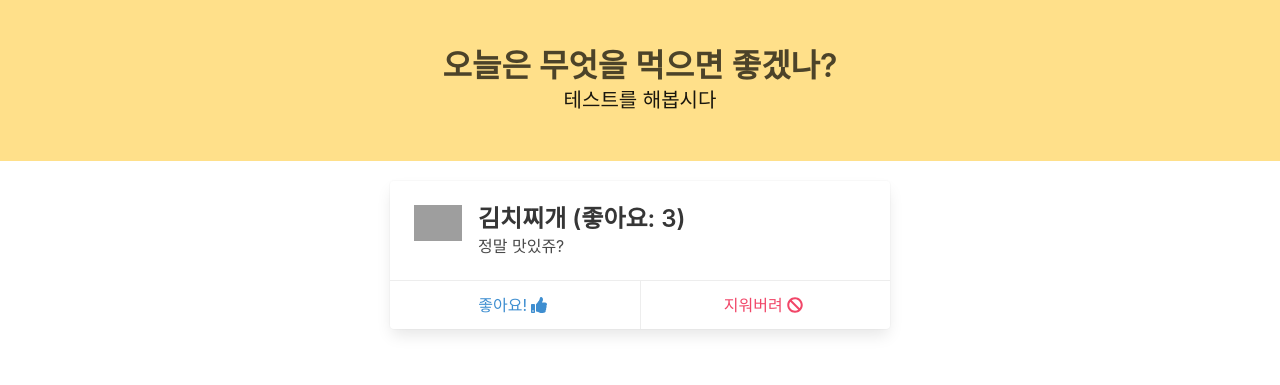
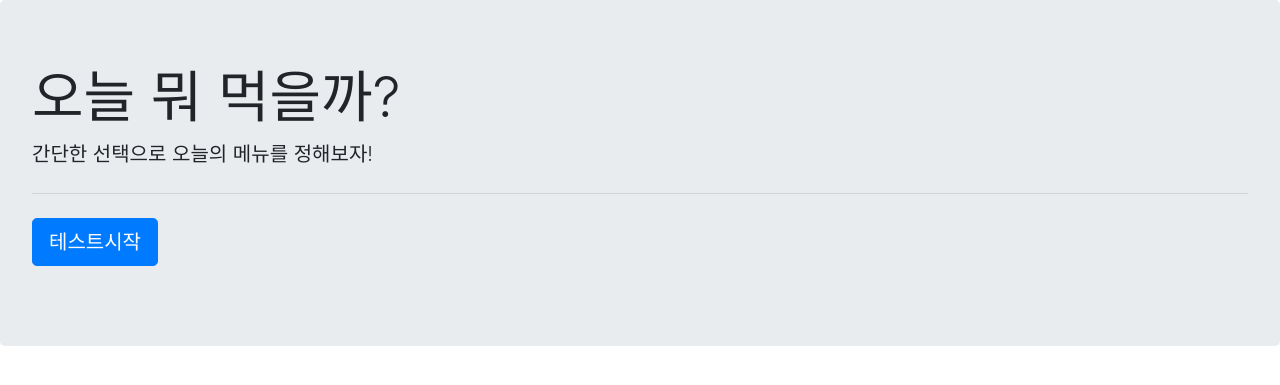
Before and after one commit to dlswjd/makingchallenge, a Flask app: page / in a window 1280 px wide. Shown: the top 385 px of the page. Run offline with Flask 2, Linux system fonts and the light colour scheme; some libraries are stand-ins or nearby versions; grey boxes are pictures that could not be loaded.

Commit message:
22년 2월 18일 dlswjd comment

```diff
--- a/app.py
+++ b/app.py
@@ -14,10 +14,10 @@ def home():
 
 # API 역할을 하는 부분
 @app.route('/api/list', methods=['GET'])
-def show_stars():
-    sample_receive = request.args.get('sample_give')
-    print(sample_receive)
-    return jsonify({'msg': 'list 연결되었습니다!'})
+def show_questions():
+    Questions = list(db.question.find({}, {'_id': False}))
+    print(Questions)
+    return jsonify({'Question': ''})
 
 @app.route('/api/like', methods=['POST'])
 def like_star():
--- a/templates/index.html
+++ b/templates/index.html
@@ -1,120 +1,71 @@
-<!DOCTYPE html>
-<html lang="ko">
-    <head>
-        <meta charset="UTF-8"/>
-        <meta name="viewport" content="width=device-width, initial-scale=1.0"/>
-        <title>오늘은 무엇을 먹을까요?</title>
-        <script src="https://ajax.googleapis.com/ajax/libs/jquery/3.5.1/jquery.min.js"></script>
-        <link rel="stylesheet" href="https://cdn.jsdelivr.net/npm/bulma@0.8.0/css/bulma.min.css"/>
-        <script defer src="https://use.fontawesome.com/releases/v5.3.1/js/all.js"></script>
-        <style>
-            .center {
-                text-align: center;
-            }
+<!doctype html>
+<html lang="en">
 
-            .star-list {
-                width: 500px;
-                margin: 20px auto 0 auto;
-            }
+<head>
+    <!-- Required meta tags -->
+    <meta charset="utf-8">
+    <meta name="viewport" content="width=device-width, initial-scale=1, shrink-to-fit=no">
 
-            .star-name {
-                display: inline-block;
-            }
+    <!-- Bootstrap CSS -->
+    <link rel="stylesheet" href="https://maxcdn.bootstrapcdn.com/bootstrap/4.0.0/css/bootstrap.min.css"
+          integrity="sha384-Gn5384xqQ1aoWXA+058RXPxPg6fy4IWvTNh0E263XmFcJlSAwiGgFAW/dAiS6JXm" crossorigin="anonymous">
 
-            .star-name:hover {
-                text-decoration: underline;
-            }
+    <!-- Optional JavaScript -->
+    <!-- jQuery first, then Popper.js, then Bootstrap JS -->
+    <script src="https://ajax.googleapis.com/ajax/libs/jquery/3.5.1/jquery.min.js"></script>
+    <script src="https://cdnjs.cloudflare.com/ajax/libs/popper.js/1.12.9/umd/popper.min.js"
+            integrity="sha384-ApNbgh9B+Y1QKtv3Rn7W3mgPxhU9K/ScQsAP7hUibX39j7fakFPskvXusvfa0b4Q"
+            crossorigin="anonymous"></script>
+    <script src="https://maxcdn.bootstrapcdn.com/bootstrap/4.0.0/js/bootstrap.min.js"
+            integrity="sha384-JZR6Spejh4U02d8jOt6vLEHfe/JQGiRRSQQxSfFWpi1MquVdAyjUar5+76PVCmYl"
+            crossorigin="anonymous"></script>
 
-            .card {
-                margin-bottom: 15px;
-            }
-        </style>
-        <script>
-            $(document).ready(function () {
-                showStar();
-            });
+    <title>메이킹챌린지 | 오늘 뭐먹지?</title>
 
-            function showStar() {
-                $.ajax({
-                    type: 'GET',
-                    url: '/api/list',
-                    data: {},
-                    success: function (response) {
-                        alert(response['msg']);
-                    }
-                });
-            }
+    <style>
 
-            function likeStar(name) {
-                $.ajax({
-                    type: 'POST',
-                    url: '/api/like',
-                    data: {sample_give:'샘플데이터'},
-                    success: function (response) {
-                        alert(response['msg']);
-                    }
-                });
-            }
+<!--        .wrap{-->
+<!--                width: 900px;-->
+<!--                margin: auto;-->
+<!--        }-->
+<!--        -->
 
-            function deleteStar(name) {
-                $.ajax({
-                    type: 'POST',
-                    url: '/api/delete',
-                    data: {sample_give:'샘플데이터'},
-                    success: function (response) {
-                        alert(response['msg']);
-                    }
-                });
-            }
 
-        </script>
-    </head>
-    <body>
-        <section class="hero is-warning">
-            <div class="hero-body">
-                <div class="container center">
-                    <h1 class="title">
-                        오늘은 무엇을 먹으면 좋겠나?
-                    </h1>
-                    <h2 class="subtitle">
-                        테스트를 해봅시다
-                    </h2>
-                </div>
-            </div>
-        </section>
-        <div class="star-list" id="star-box">
-            <div class="card">
-                <div class="card-content">
-                    <div class="media">
-                        <div class="media-left">
-                            <figure class="image is-48x48">
-                                <img
-                                        src="https://happypot2u.com/image/happypot2u/image/data/korean%20cuisine.png"
-                                        alt="Placeholder image"
-                                />
-                            </figure>
-                        </div>
-                        <div class="media-content">
-                            <a href="#" target="_blank" class="star-name title is-4">김치찌개 (좋아요: 3)</a>
-                            <p class="subtitle is-6">정말 맛있쥬?</p>
-                        </div>
-                    </div>
-                </div>
-                <footer class="card-footer">
-                    <a href="#" onclick="likeStar('김다미')" class="card-footer-item has-text-info">
-                        좋아요!
-                        <span class="icon">
-              <i class="fas fa-thumbs-up"></i>
-            </span>
-                    </a>
-                    <a href="#" onclick="deleteStar('김다미')" class="card-footer-item has-text-danger">
-                        지워버려
-                        <span class="icon">
-              <i class="fas fa-ban"></i>
-            </span>
-                    </a>
-                </footer>
-            </div>
-        </div>
-    </body>
+
+    </style>
+    <script>
+        $(document).ready(function(){
+
+        });
+
+        function start() {
+            let status = $('#post-box').css('display');
+                if (status == 'block'){
+                    $('#post-box').hide();
+                    $('#btn-start').text('테스트 시작');
+                } else {
+                    $('#post-box').show();
+                    $('#btn-start').hide();
+                }
+        }
+
+
+    </script>
+</head>
+
+<body>
+<div class="wrap">
+    <div class="jumbotron">
+        <h1 class="display-4">오늘 뭐 먹을까?</h1>
+        <p class="lead">간단한 선택으로 오늘의 메뉴를 정해보자!</p>
+        <hr class="my-4">
+        <!--            <p>It uses utility classes for typography and spacing to space content out within the larger container.</p>-->
+        <p class="lead">
+            <a onclick="start()" id="btn-start" class="btn btn-primary btn-lg" href="#" role="button">테스트시작</a>
+        </p>
+    </div>
+</div>
+
+</body>
+
 </html>
```
Also changed, not shown: food_data.py (line endings or trailing spaces).
